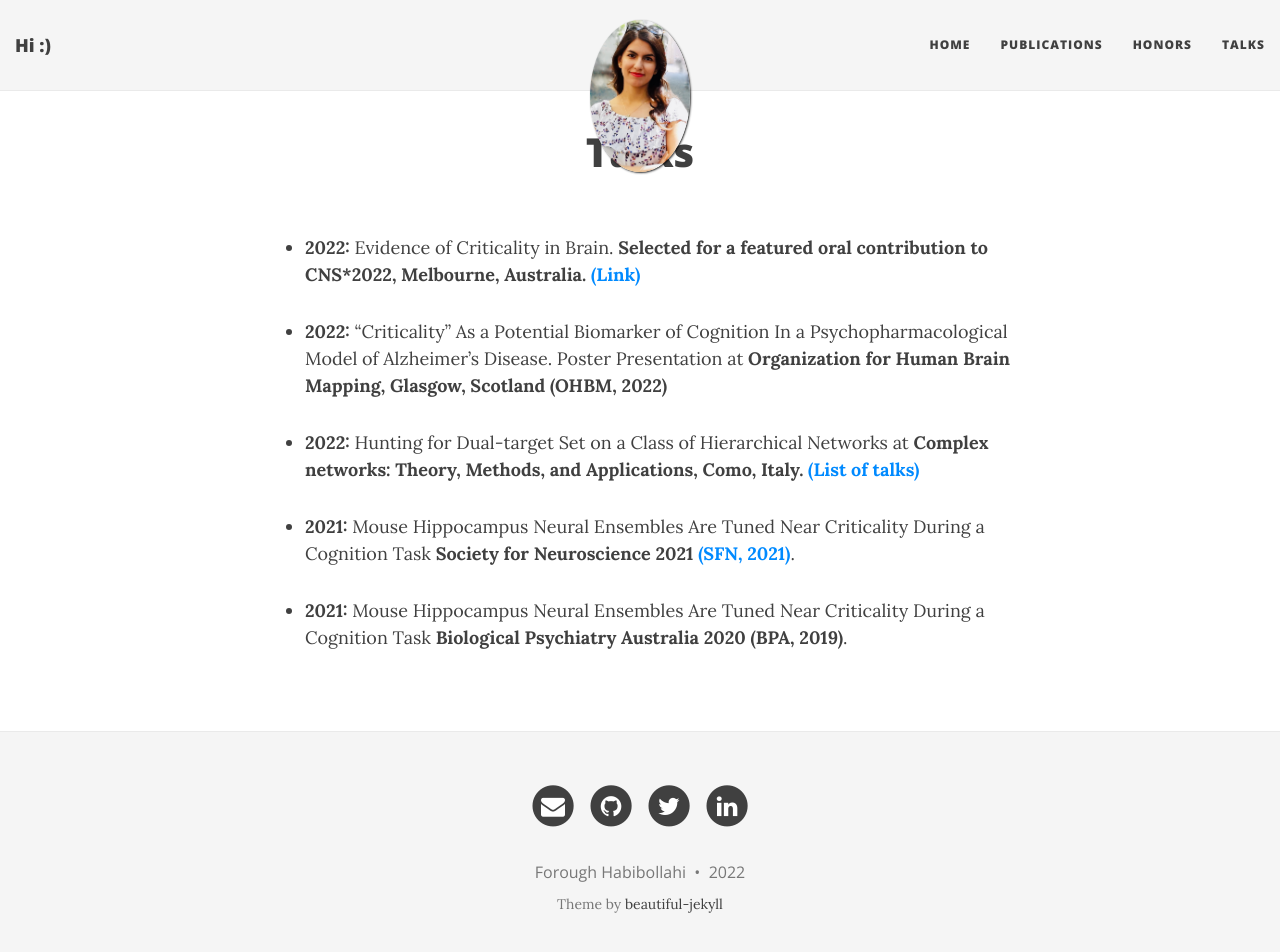
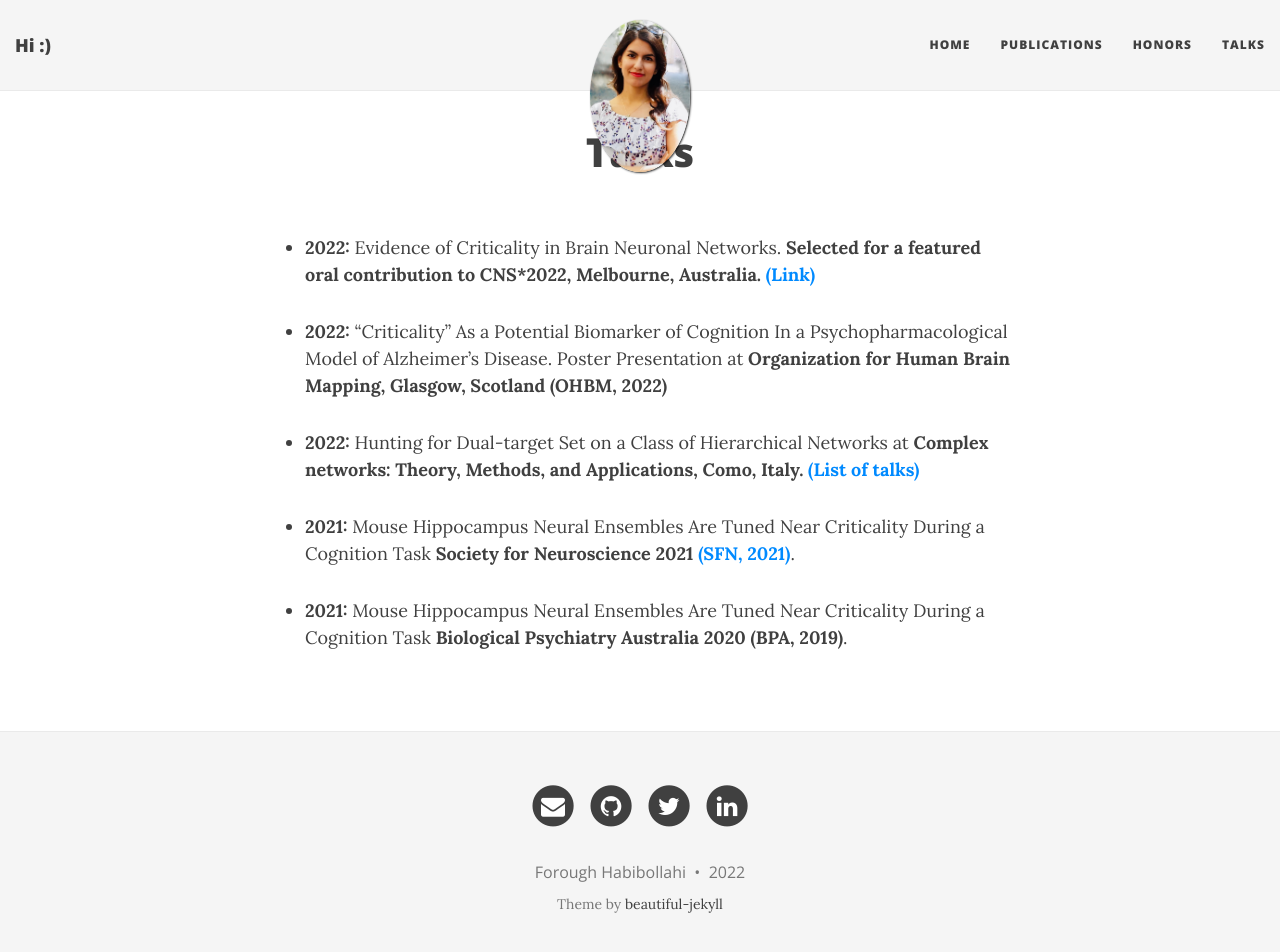
Before and after one commit to ForoughHa/ForoughHa.github.io, a Jekyll site: the page built from talks.md, in a window 1280 px wide and 965 px high. Shown: the top 952 px of the window. Built offline with Jekyll 4.4.1, drawn with Linux system fonts in a browser that asks for light colours; nearby versions of some CDN libraries.

Commit message:
Update talks.md

```diff
--- a/talks.md
+++ b/talks.md
@@ -3,7 +3,7 @@ layout: page
 title: Talks
 ---
 
-- <b>2022:</b> Evidence of Criticality in Brain. <b> Selected for a featured oral contribution to CNS*2022, Melbourne, Australia. <a href = "https://www.cnsorg.org/cns-2022-presentations">(Link)</a></b>
+- <b>2022:</b> Evidence of Criticality in Brain Neuronal Networks. <b> Selected for a featured oral contribution to CNS*2022, Melbourne, Australia. <a href = "https://www.cnsorg.org/cns-2022-presentations">(Link)</a></b>
 
 
 - <b>2022:</b> “Criticality” As a Potential Biomarker of Cognition In a Psychopharmacological Model of Alzheimer’s Disease. Poster Presentation at <b>Organization for Human Brain Mapping, Glasgow, Scotland (OHBM, 2022)
```
